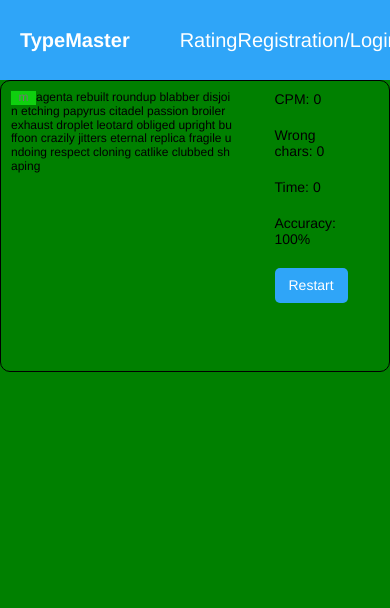
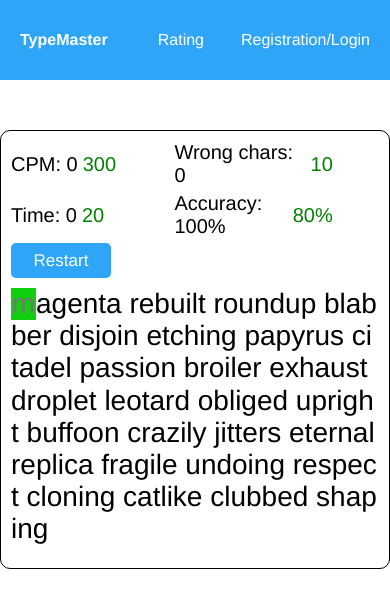
Before and after one commit to Den-St/TypeMaster-client, a React (Vite) app: page / in a window 390 px wide. Shown: the top 608 px of the page. Built offline with nearby package versions, Linux system fonts and the light colour scheme; no server answers.

Commit message:
Create mobile version of layout for typing page(ML)

```diff
--- a/src/components/Header/styled.ts
+++ b/src/components/Header/styled.ts
@@ -26,6 +26,7 @@ export const Wrapper = styled.header`
     background-color: #2fa5f8;
     border-radius: 20px;
     ${Media.down.m}{
+        font-size: 16px;
         border-radius: 0;
     }
 `;
--- a/src/components/Home/styles.ts
+++ b/src/components/Home/styles.ts
@@ -8,6 +8,7 @@ export const Container = styled.section`
     gap:15px;
     width: 100%;
     justify-content: center;
+    padding-top: 50px;
 `;
 
 export const MainContainer = styled.div`
@@ -16,6 +17,10 @@ export const MainContainer = styled.div`
     padding: 10px;
     border-radius: 10px;
     gap:40px;
+    ${Media.down.m}{
+        flex-direction: column-reverse;
+        gap: 10px;
+    }
 `;
 
 export const TextContainer = styled.div`
@@ -24,8 +29,8 @@ export const TextContainer = styled.div`
     font-size: 30px;
 
     ${Media.down.m}{
-        width: 90%;
-        font-size: 12px;
+        width: 100%;
+        font-size: 28px;
     }
 `;
 
@@ -53,14 +58,20 @@ export const StatsContainer = styled.div`
     gap: 20px;
     font-size: 30px;
     ${Media.down.m}{
-        font-size: 14px;
-        width: 130px;
+        font-size: 20px;
+        gap: 5px;
+        flex-direction: row;
+        flex-wrap: wrap;
     }
     width: 330px;
 `;
 export const StatItemContainer = styled.div`
     display: flex;
     gap: 15px;
+    ${Media.down.m}{
+        gap:5px;
+        width: 48%;
+    }
     align-items: center;
 `;
 
@@ -77,7 +88,8 @@ export const RestartButton = styled.button`
     height: 35px;
     font-size: 25px;
     ${Media.down.m}{
-        font-size: 14px;
+        width: 100px;
+        font-size: 17px;
     }
     color:white;
     background-color: #2fa5f8;
--- a/src/components/Login/styles.ts
+++ b/src/components/Login/styles.ts
@@ -13,8 +13,6 @@ export const Main = styled.section`
     display: flex;
     gap: 20px;
 `;
-
-
 
 export const RightForm = styled.article`
     height: 100%;
--- a/src/containers/Layout/styles.ts
+++ b/src/containers/Layout/styles.ts
@@ -6,7 +6,6 @@ export const Container = styled.div`
     flex-direction: column;
     align-items: center;
     width: 100%;
-    background-color: green;
     min-height: 100vh;
     font-family: Helvetica;
 `;
```
